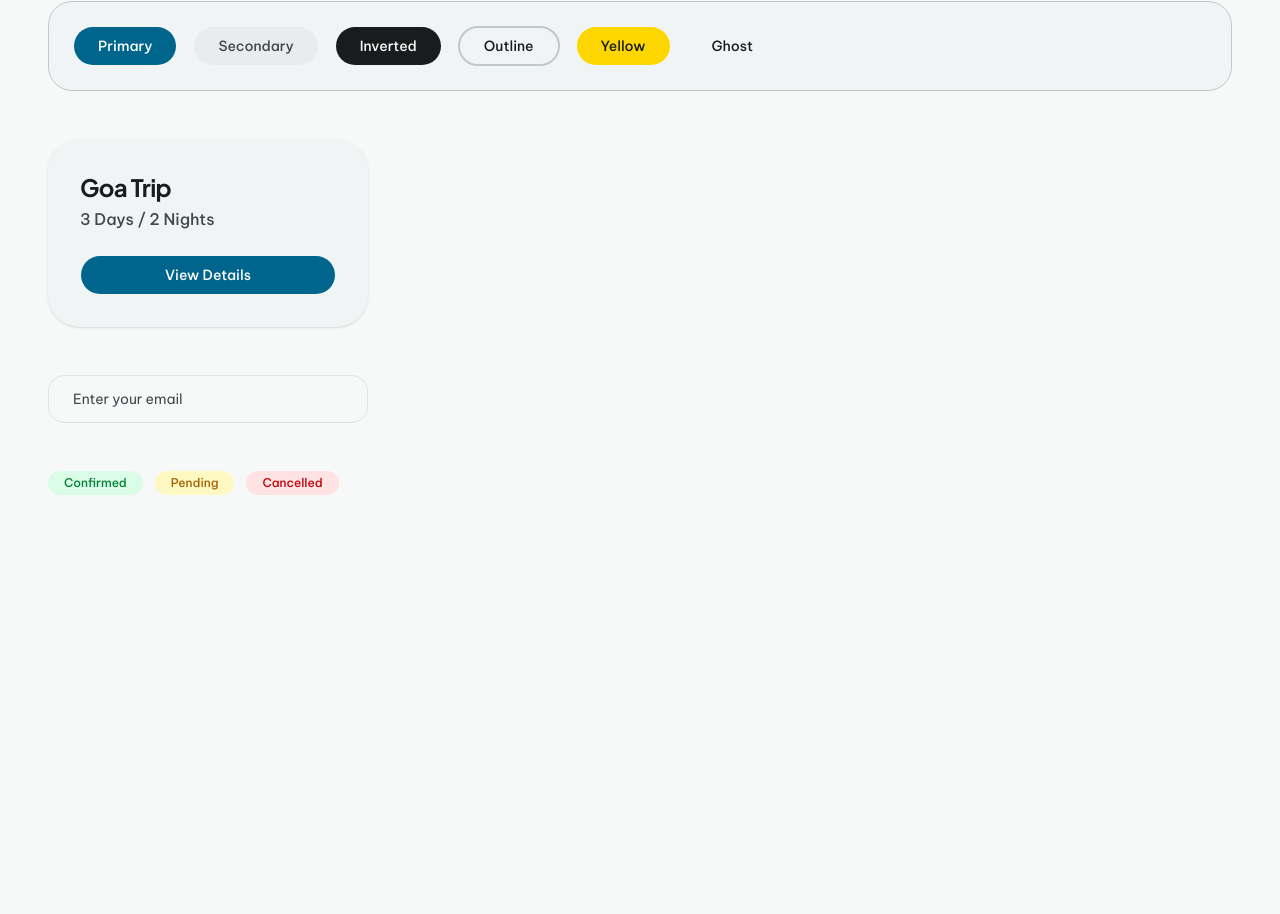
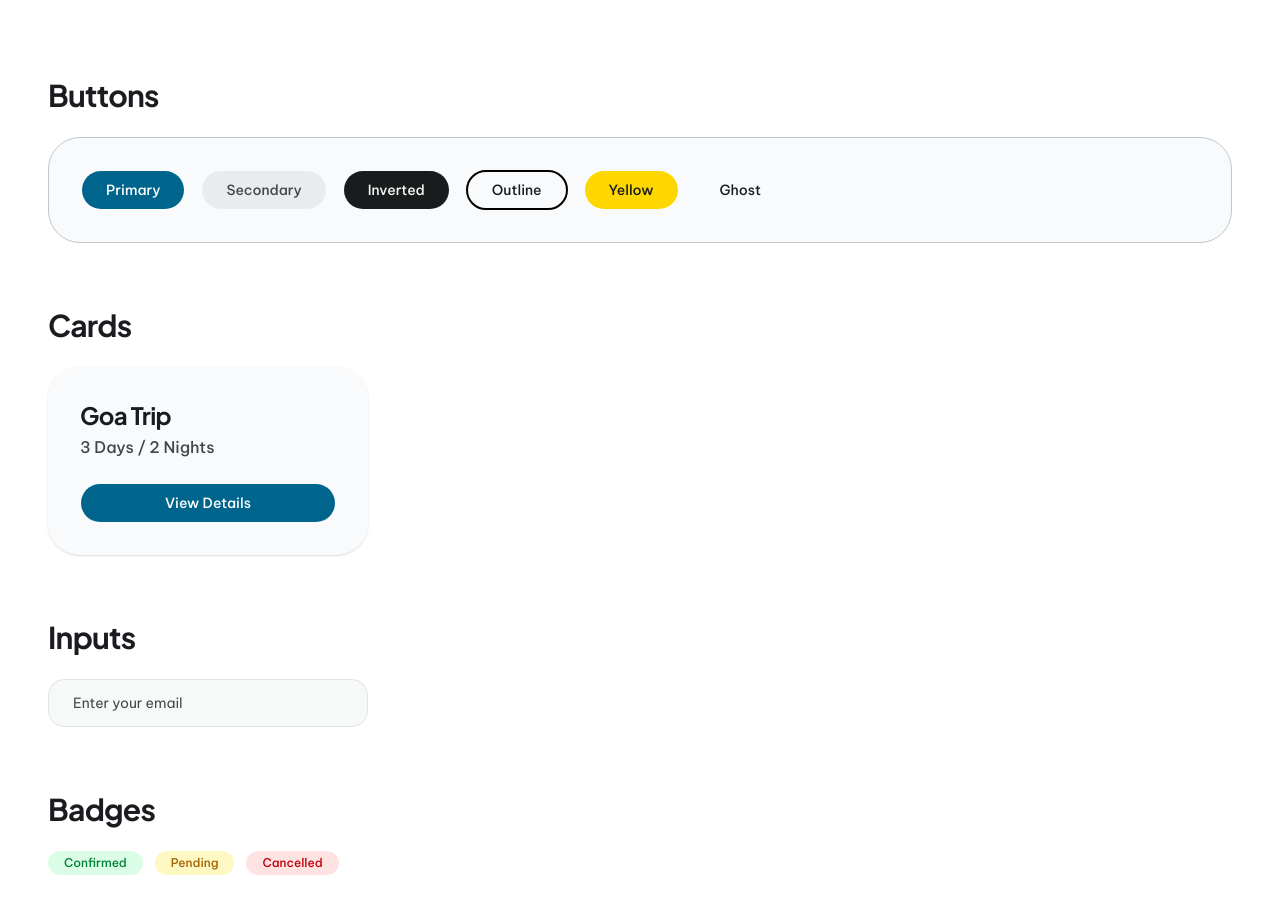
Before and after one commit to Sourav1018/TM-FE, a Next.js app: page /components in a window 1280 px wide. Shown: the part 716-1630 px from the top of the page. Before the commit the page ends 1259 px from the top, so only its background shows below. Built offline with nearby package versions, Linux system fonts and the light colour scheme.

Commit message:
feat: Configure theme provider for light mode only, update outline button border, and enhance components page presentation with section headings.

```diff
--- a/app/components/page.tsx
+++ b/app/components/page.tsx
@@ -9,15 +9,17 @@ import { PackageCard } from "@/components/custom/package-card"
 
 export default function ComponentsPage() {
   return (
-    <div className="bg-background">
+    <div className="bg-white min-h-screen">
 
       {/* Navbar */}
       <Navbar />
 
       {/* Main content */}
-      <div className="flex flex-col gap-12 p-6 md:p-12 bg-background">
+      <div className="flex flex-col gap-16 p-6 md:p-12 bg-white">
 
         {/* Package Cards Showcase */}
+        <div className="flex flex-col gap-6">
+          <h2 className="text-3xl font-bold text-[#1D1B20]">Package Cards</h2>
           <div className="flex flex-wrap h-fit gap-8 pb-8">
             {/* Santorini - Simple Variant */}
             <PackageCard
@@ -57,9 +59,12 @@ export default function ComponentsPage() {
               onFavoriteToggle={(fav) => console.log("Favorite toggled:", fav)}
             />
           </div>
+        </div>
 
         {/* Buttons section */}
-        <div className="flex flex-wrap gap-4 items-center p-6 border rounded-3xl bg-surface-container-low">
+        <div className="flex flex-col gap-6">
+          <h2 className="text-3xl font-bold text-[#1D1B20]">Buttons</h2>
+          <div className="flex flex-wrap gap-4 items-center p-8 border rounded-[2rem] bg-slate-50">
             <Button variant="primary">Primary</Button>
             <Button variant="secondary">Secondary</Button>
             <Button variant="inverted">Inverted</Button>
@@ -67,9 +72,12 @@ export default function ComponentsPage() {
             <Button variant="yellow">Yellow</Button>
             <Button variant="ghost">Ghost</Button>
           </div>
+        </div>
 
         {/* Card section */}
-        <Card className="w-80 rounded-[2rem] border-none bg-surface-container-low p-2">
+        <div className="flex flex-col gap-6">
+          <h2 className="text-3xl font-bold text-[#1D1B20]">Cards</h2>
+          <Card className="w-80 rounded-[2rem] border-none bg-slate-50 p-2">
             <CardContent className="p-6">
               <CardTitle className="text-2xl font-bold">Goa Trip</CardTitle>
               <p className="text-muted-foreground font-medium mt-1">3 Days / 2 Nights</p>
@@ -80,17 +88,24 @@ export default function ComponentsPage() {
               </Button>
             </CardContent>
           </Card>
+        </div>
 
         {/* Input test */}
+        <div className="flex flex-col gap-6">
+          <h2 className="text-3xl font-bold text-[#1D1B20]">Inputs</h2>
           <div className="flex flex-col gap-4 w-80">
             <Input placeholder="Enter your email" className="rounded-2xl h-12 px-6" />
           </div>
+        </div>
 
         {/* Badge test */}
+        <div className="flex flex-col gap-6">
+          <h2 className="text-3xl font-bold text-[#1D1B20]">Badges</h2>
           <div className="flex gap-3 items-center">
             <Badge status="confirmed" className="rounded-full px-4 py-1" />
             <Badge status="pending" className="rounded-full px-4 py-1" />
             <Badge status="cancelled" className="rounded-full px-4 py-1" />
+          </div>
         </div>
 
       </div>
--- a/components/theme-provider.tsx
+++ b/components/theme-provider.tsx
@@ -1,7 +1,7 @@
 "use client"
 
 import * as React from "react"
-import { ThemeProvider as NextThemesProvider, useTheme } from "next-themes"
+import { ThemeProvider as NextThemesProvider } from "next-themes"
 
 function ThemeProvider({
   children,
@@ -10,62 +10,15 @@ function ThemeProvider({
   return (
     <NextThemesProvider
       attribute="class"
-      defaultTheme="system"
-      enableSystem
+      defaultTheme="light"
+      forcedTheme="light"
+      enableSystem={false}
       disableTransitionOnChange
       {...props}
     >
-      <ThemeHotkey />
       {children}
     </NextThemesProvider>
   )
 }
 
-function isTypingTarget(target: EventTarget | null) {
-  if (!(target instanceof HTMLElement)) {
-    return false
-  }
-
-  return (
-    target.isContentEditable ||
-    target.tagName === "INPUT" ||
-    target.tagName === "TEXTAREA" ||
-    target.tagName === "SELECT"
-  )
-}
-
-function ThemeHotkey() {
-  const { resolvedTheme, setTheme } = useTheme()
-
-  React.useEffect(() => {
-    function onKeyDown(event: KeyboardEvent) {
-      if (event.defaultPrevented || event.repeat) {
-        return
-      }
-
-      if (event.metaKey || event.ctrlKey || event.altKey) {
-        return
-      }
-
-      if (event.key.toLowerCase() !== "d") {
-        return
-      }
-
-      if (isTypingTarget(event.target)) {
-        return
-      }
-
-      setTheme(resolvedTheme === "dark" ? "light" : "dark")
-    }
-
-    window.addEventListener("keydown", onKeyDown)
-
-    return () => {
-      window.removeEventListener("keydown", onKeyDown)
-    }
-  }, [resolvedTheme, setTheme])
-
-  return null
-}
-
 export { ThemeProvider }
--- a/components/ui/button.tsx
+++ b/components/ui/button.tsx
@@ -13,7 +13,7 @@ const buttonVariants = cva(
         default: "bg-primary text-primary-foreground hover:bg-primary/80",
         primary: "bg-primary text-primary-foreground hover:bg-primary/80",
         outline:
-          "border-2 border-border bg-transparent hover:bg-muted/50 hover:text-foreground aria-expanded:bg-muted aria-expanded:text-foreground",
+          "border-2 border-black bg-transparent hover:bg-muted/50 hover:text-foreground aria-expanded:bg-muted aria-expanded:text-foreground",
         secondary:
           "bg-muted text-muted-foreground hover:bg-muted/80 aria-expanded:bg-muted aria-expanded:text-muted-foreground",
         inverted: "bg-foreground text-background hover:bg-foreground/90",
```
Lines whose indentation alone changed are shown as unchanged.
